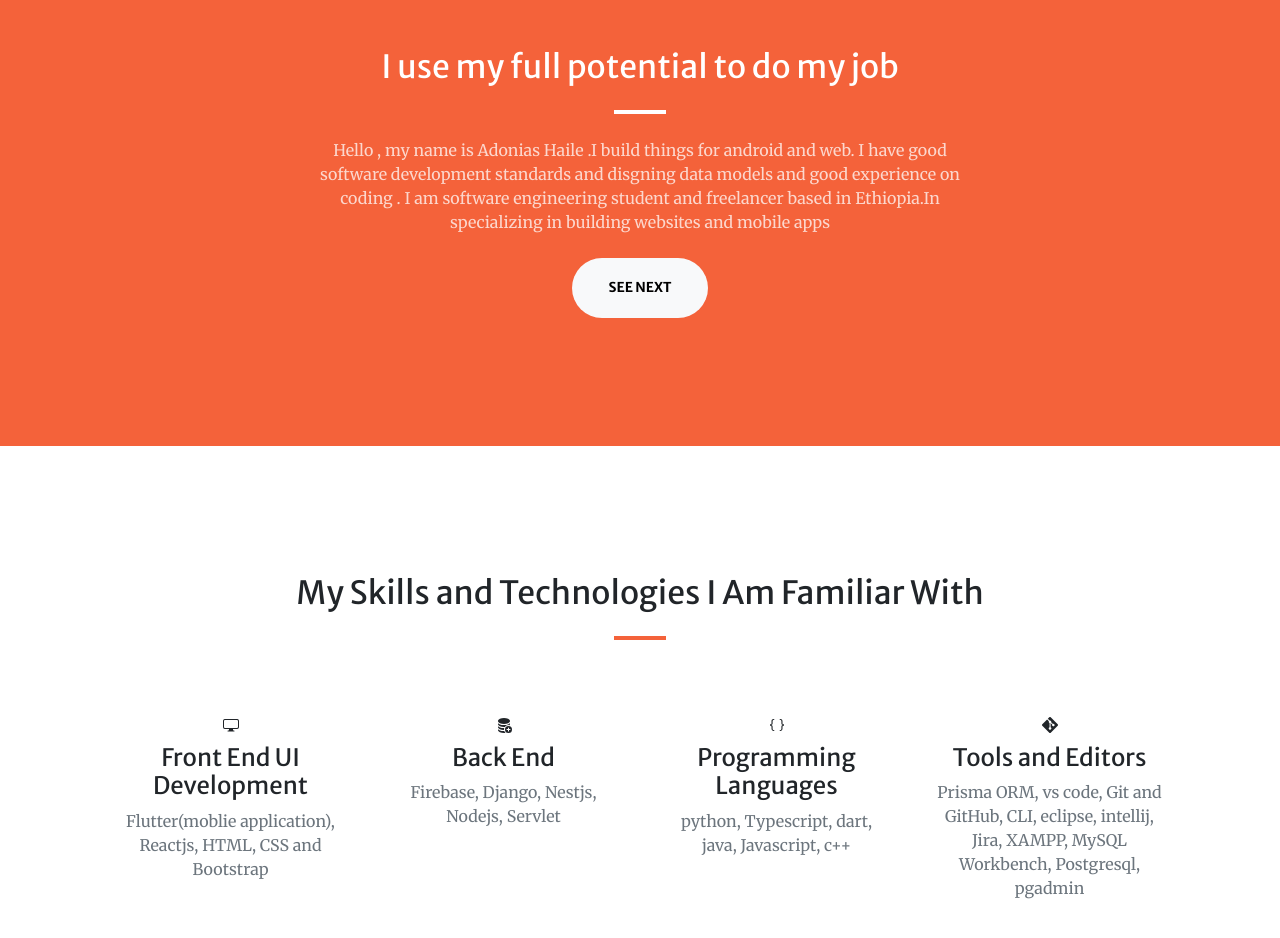
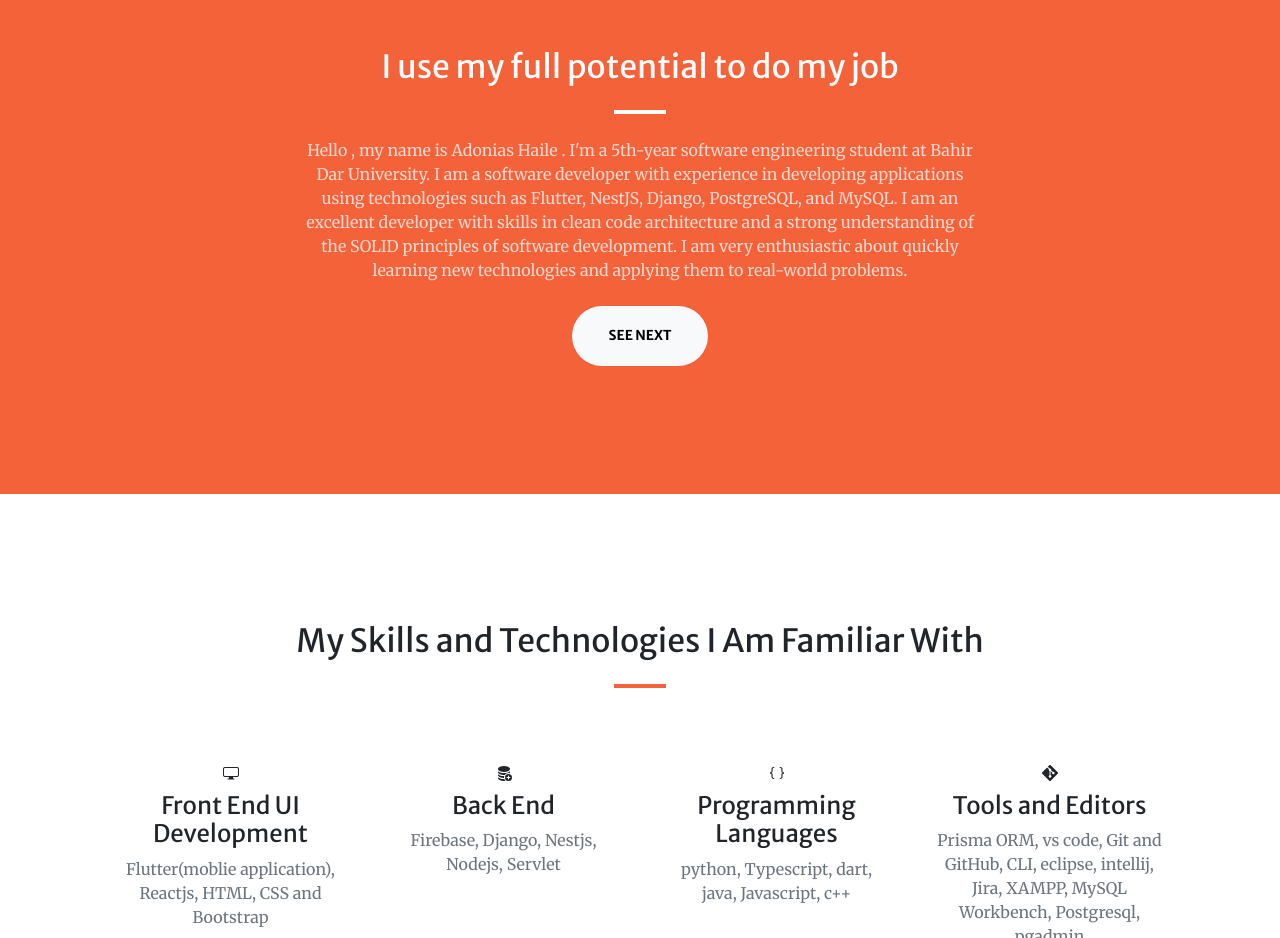
Before and after one commit to habeshacoder/cv, a plain HTML site: page index.html in a window 1280 px wide. Shown: the part 880-1818 px from the top of the page. Drawn offline with nearby package versions, Linux system fonts and the light colour scheme; some packages are replaced by stand-ins of ours; a script that the page names is missing.

Commit message:
about section added

```diff
--- a/index.html
+++ b/index.html
@@ -62,8 +62,15 @@
                     <div class="col-lg-8 text-center">
                         <h2 class="text-white mt-0">I use my full potential to do my job </h2>
                         <hr class="divider divider-light" />
-                        <p class="text-white-75 mb-4">Hello , my name is Adonias Haile .I build things for android and web. I have good software development standards and disgning data models and good experience on coding .
-                            I am  software engineering student and freelancer based in Ethiopia.In specializing in building websites and mobile apps</p>
+                        <p class="text-white-75 mb-4">Hello , my name is Adonias Haile .
+
+
+I'm a 5th-year software engineering student at Bahir Dar University. I am a software developer with experience in
+developing applications using technologies such as Flutter, NestJS, Django, PostgreSQL, and MySQL. I am an excellent
+developer with skills in clean code architecture and a strong understanding of the SOLID principles of software
+development. I am very enthusiastic about quickly learning new technologies and applying them to real-world problems.
+
+                        </p>
                         <a class="btn btn-light btn-xl" href="#services">see next</a>
                     </div>
                 </div>
```
